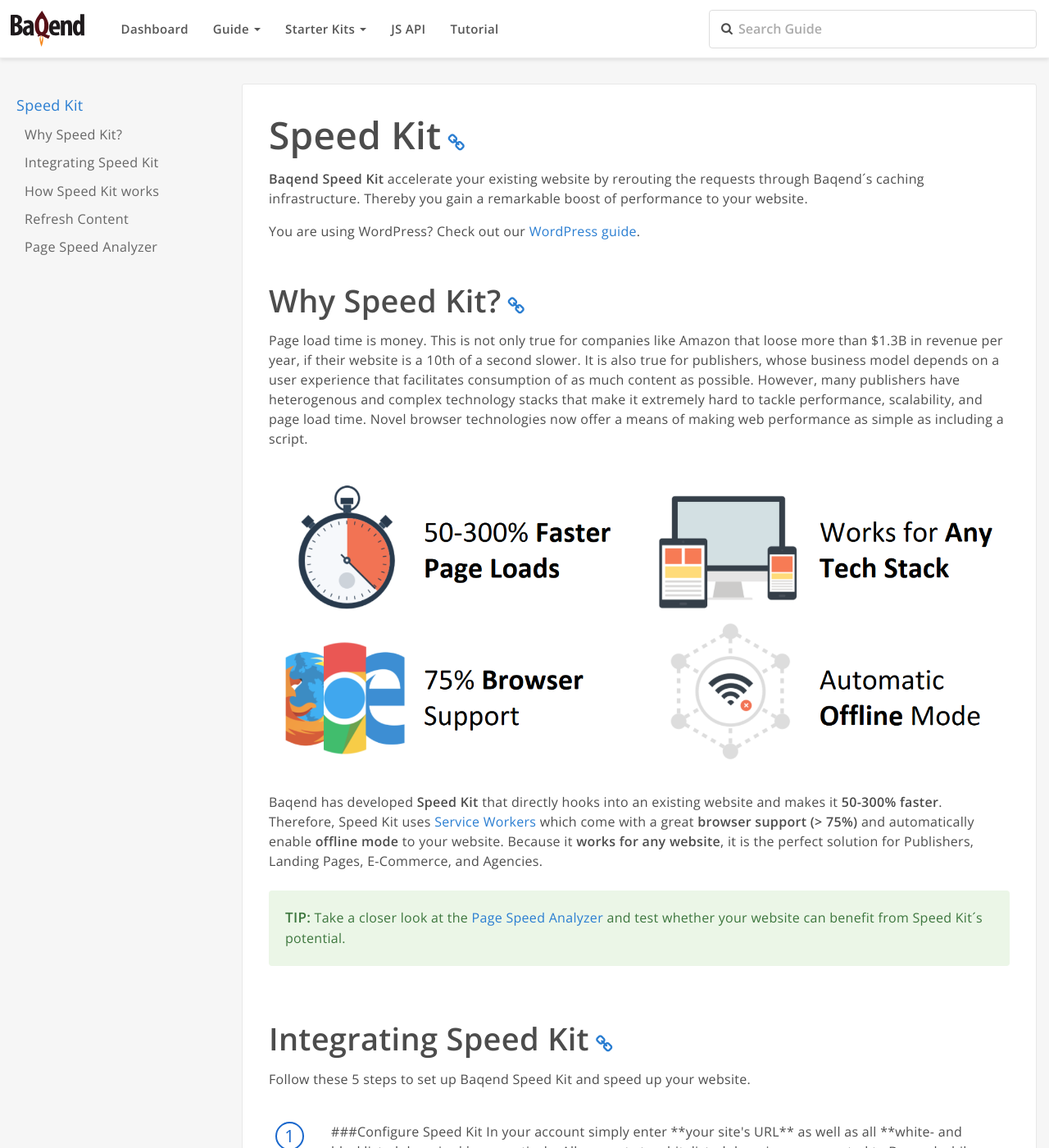
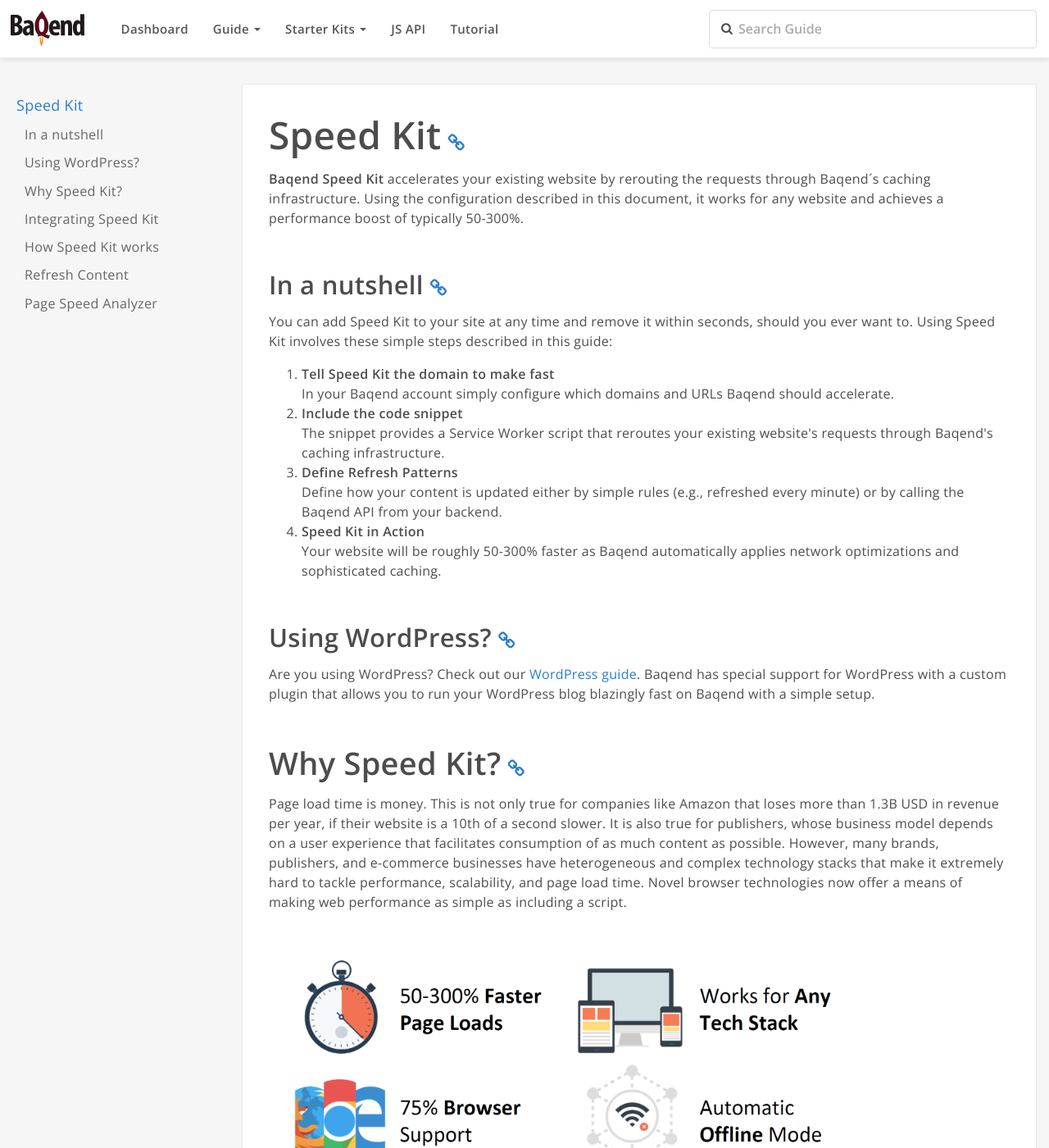
Before and after one commit to Baqend/guide, an MkDocs documentation site: the page built from src/topics/speed-kit/index.md, in a window 1280 px wide and 1400 px high. Shown: the whole window at 82% size. Built offline with MkDocs 1.6.1, drawn with Linux system fonts in a browser that asks for light colours; comment, search, counter and statistics services are not loaded; old or Windows-style settings are respelled for this version of MkDocs; some of the changed text lies outside the part shown.

Commit message:
-Extended Pitch Part for SK Guide -Added FAQ to Guide

```diff
--- a/mkdocs.yml
+++ b/mkdocs.yml
@@ -10,6 +10,7 @@ pages:
 
         - 'Getting Started': 'topics/getting-started/index.md'
         - 'CLI': 'topics/cli/index.md'
+        - 'FAQ': 'topics/faq/index.md'
         - 'CRUD': 'topics/crud/index.md'
         - 'Schema and Types': 'topics/schema/index.md'
         - 'Queries': 'topics/queries/index.md'
--- a/package.json
+++ b/package.json
@@ -16,15 +16,15 @@
   "author": "Baqend GmbH",
   "license": "ISC",
   "devDependencies": {
-    "aws-sdk": "^2.1.24",
+    "aws-sdk": "^2.120.0",
     "copy": "^0.3.0",
     "dom-parser": "^0.1.5",
     "fastly": "^1.2.1",
     "gulp": "^3.8.11",
     "gulp-shell": "^0.4.1",
     "gulp-util": "^3.0.4",
-    "mime": "^1.3.4",
-    "rimraf": "^2.3.2",
+    "mime": "^1.4.0",
+    "rimraf": "^2.6.2",
     "run-sequence": "^1.0.2",
     "through2": "^0.6.5"
   }
--- a/src/topics/speed-kit/index.md
+++ b/src/topics/speed-kit/index.md
@@ -1,30 +1,48 @@
 # Speed Kit
 
-**Baqend Speed Kit** accelerate your existing website by rerouting the requests through Baqend´s caching infrastructure.
-Thereby you gain a remarkable boost of performance to your website.
+**Baqend Speed Kit** accelerates your existing website by rerouting the requests through Baqend´s caching infrastructure. Using the configuration described in this document, it works for any website and achieves a performance boost of typically 50-300%.
 
-You are using WordPress? Check out our [WordPress guide](/topics/wordpress/).
+### In a nutshell
+You can add Speed Kit to your site at any time and remove it within seconds, should you ever want to. Using Speed Kit involves these simple steps described in this guide:
+
+1. **Tell Speed Kit the domain to make fast**<br>
+   In your Baqend account simply configure which domains and URLs Baqend should accelerate.
+2. **Include the code snippet**<br>
+   The snippet provides a Service Worker script that reroutes your existing website's requests through Baqend's caching infrastructure.
+3. **Define Refresh Patterns**<br>
+   Define how your content is updated either by simple rules (e.g., refreshed every minute) or by calling the Baqend API from your backend.
+4. **Speed Kit in Action**<br>
+   Your website will be roughly 50-300% faster as Baqend automatically applies network optimizations and sophisticated caching.
+
+### Using WordPress?
+Are you using WordPress? Check out our [WordPress guide](/topics/wordpress/). Baqend has special support for WordPress with a custom plugin that allows you to run your WordPress blog blazingly fast on Baqend with a simple setup.
 
 ## Why Speed Kit?
 
-Page load time is money. This is not only true for companies like Amazon that loose more than $1.3B in revenue per year,
+Page load time is money. This is not only true for companies like Amazon that loses more than 1.3B USD in revenue per year,
 if their website is a 10th of a second slower. It is also true for publishers, whose business model depends on a user
-experience that facilitates consumption of as much content as possible. However, many publishers have heterogenous and
+experience that facilitates consumption of as much content as possible. However, many brands, publishers, and e-commerce businesses have heterogeneous and
 complex technology stacks that make it extremely hard to tackle performance, scalability, and page load time.
 Novel browser technologies now offer a means of making web performance as simple as including a script.
 
-![Major Advantages](major-advantages.png)
+<img src="major-advantages.png" style="width:80%;">
 
 Baqend has developed **Speed Kit** that directly hooks into an existing website and makes it **50-300% faster**.
 Therefore, Speed Kit uses [Service Workers](https://developers.google.com/web/fundamentals/getting-started/primers/service-workers)
-which come with a great **browser support (> 75%)** and automatically enable **offline mode** to your website.
-Because it **works for any website**, it is the perfect solution for Publishers, Landing Pages, E-Commerce, and Agencies.
+which come with a **browser support of > 75%** and automatically enable an **offline mode** for users of your website.
+Because it **works for any website**, it is the perfect solution for Publishers, Landing Pages, E-Commerce, Brands, and Agencies.
 
 <div class="tip">
     <strong>Tip:</strong>
-    Take a closer look at the <a href="#page-speed-analyzer">Page Speed Analyzer</a> and test whether your website can
-    benefit from Speed Kit´s potential.
+    Test your site withe the <a href="#page-speed-analyzer">Page Speed Analyzer</a> to learn whether your website can
+    benefit from using Speed Kit.
 </div>
+
+#### Learn More
+For further information on Speed Kit check out these two resources:
+
+- [Speed Kit Pitch deck (PDF)](speed-kit.pdf)
+- [Two-Pager (PDF)](2-pager.pdf)
 
 ## Integrating Speed Kit
 Follow these 5 steps to set up Baqend Speed Kit and speed up your website.
--- a/theme/css/custom.css
+++ b/theme/css/custom.css
@@ -1,3 +1,25 @@
+@media print
+{
+  #footer, #disqus_thread, iframe, a.anchor, .navbar
+  {
+    display: none !important;
+  }
+
+  .getting-started-list>li {
+    border-left: 0 !important;
+  }
+  .content {
+    border: 0 !important;
+  }
+  #main {
+    padding-left: 0 !important;
+  }
+  .box {
+    padding: 0 !important;
+  }
+}
+
+
 .bs-sidebar .nav .nav {
   display: block;
 }
--- a/theme/js/base.js
+++ b/theme/js/base.js
@@ -51,3 +51,19 @@ $('.shooting-star').each(function(){
 $('.shooting-star-right').each(function(){
   shootingStar($(this), 'right');
 });
+
+
+/*Printing*/
+function onBeforePrint(){
+  if (window.Tawk_API && window.Tawk_API.hideWidget)
+    window.Tawk_API.hideWidget();
+}
+
+function onAfterPrint(){
+  if (window.Tawk_API && window.Tawk_API.showWidget)
+    window.Tawk_API.showWidget();
+
+}
+window.addEventListener('beforeprint', onBeforePrint);
+window.addEventListener('afterprint', onAfterPrint);
+window.matchMedia('print').addListener((mql) => mql.matches? this.onBeforePrint(): this.onAfterPrint() );
```
Also changed, not shown: src/index.md (+10 -1 lines), src/topics/faq/index.md (added, +90 -0 lines), src/topics/speed-kit/major-advantages.png, 3 other files.
